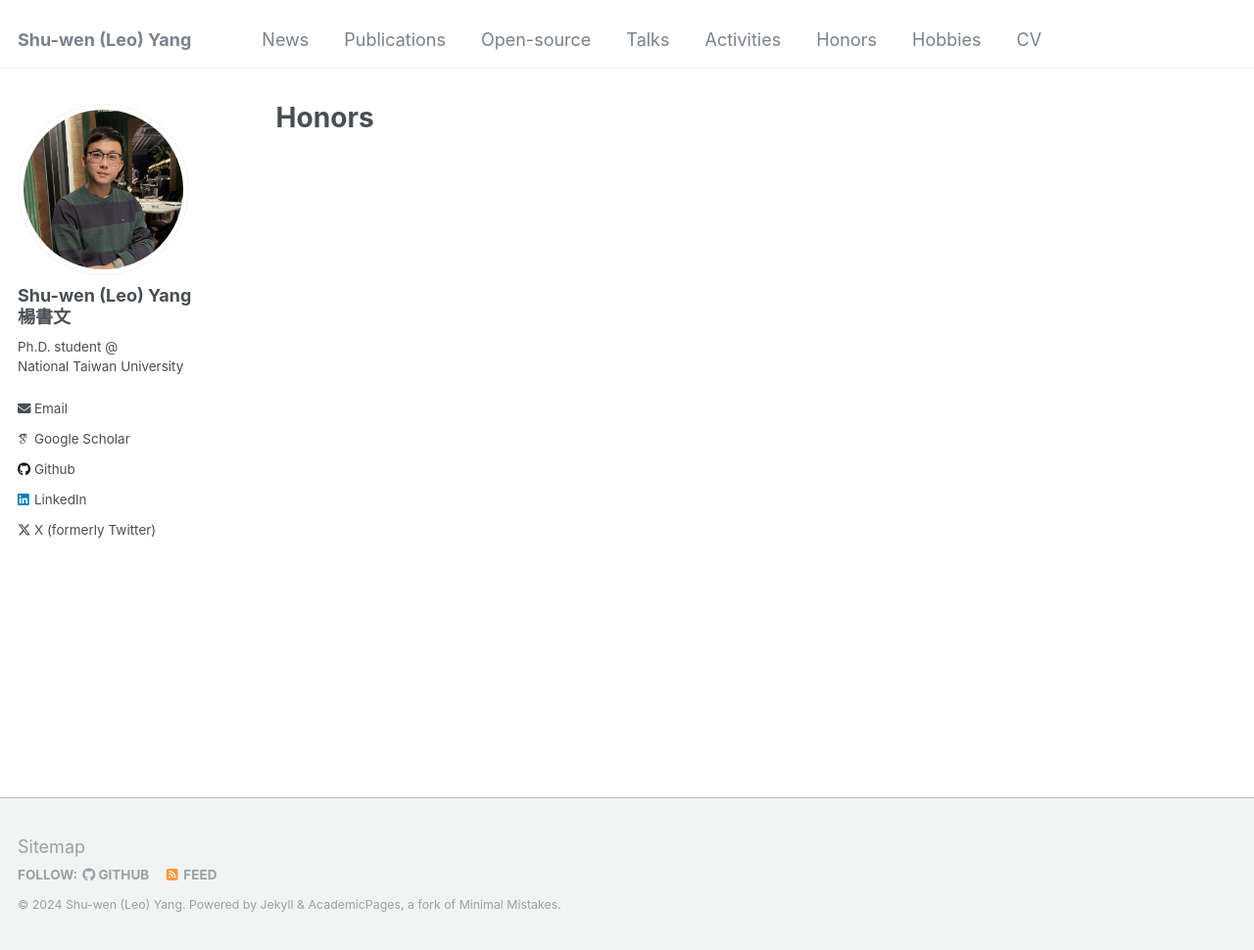
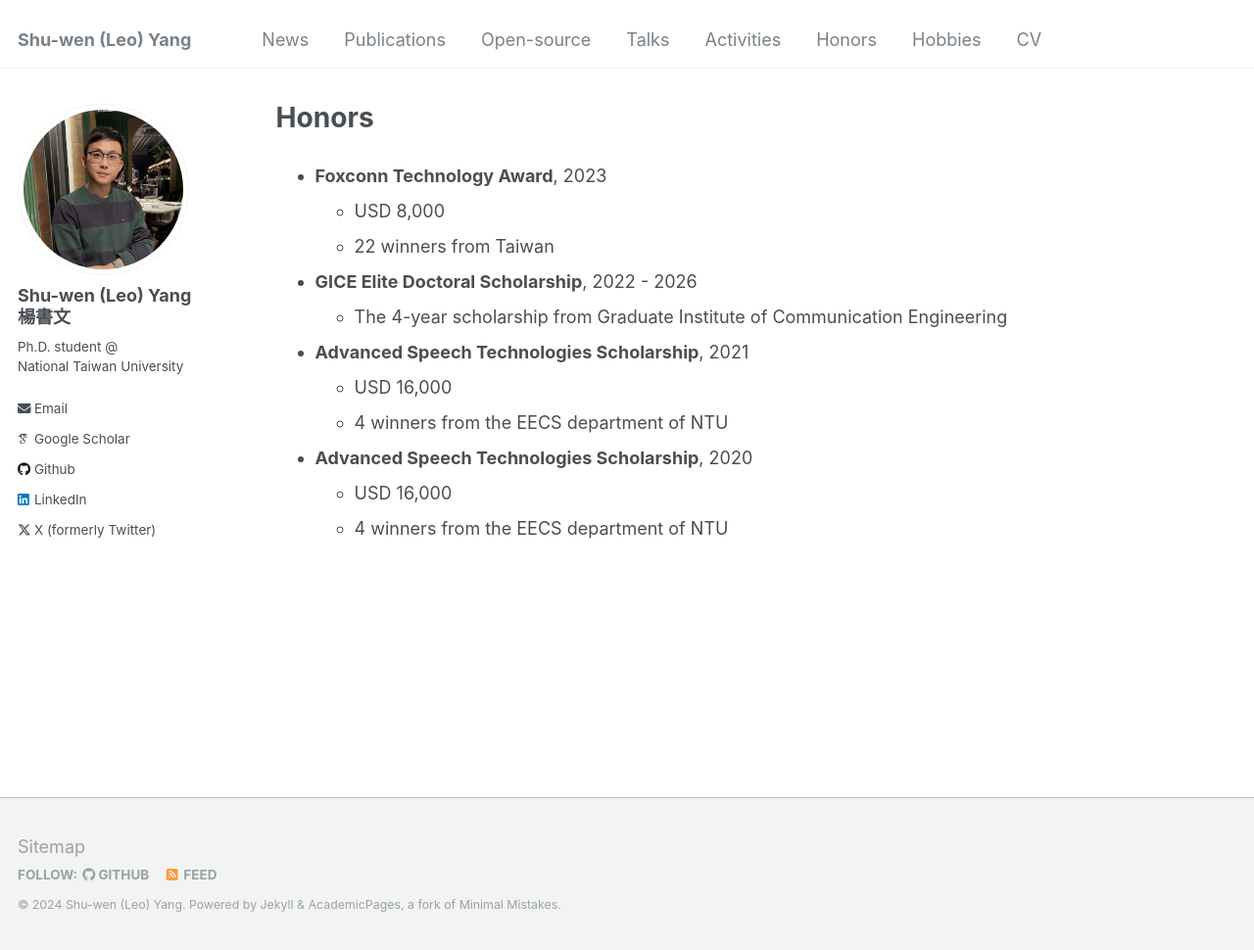
Before and after one commit to leo19941227/leo19941227.github.io, a Jekyll site: the page built from _pages/honors.md, in a window 1280 px wide and 970 px high. Shown: the whole window at 98% size. Built offline with Jekyll 4.4.1, drawn with Linux system fonts in a browser that asks for light colours; some web fonts are replaced.

Commit message:
add honors

```diff
--- a/_pages/honors.md
+++ b/_pages/honors.md
@@ -2,3 +2,15 @@
 permalink: /honors/
 title: "Honors"
 ---
+
+* **Foxconn Technology Award**, 2023
+    * USD 8,000
+    * 22 winners from Taiwan
+* **GICE Elite Doctoral Scholarship**, 2022 - 2026
+    * The 4-year scholarship from Graduate Institute of Communication Engineering
+* **Advanced Speech Technologies Scholarship**, 2021
+    * USD 16,000
+    * 4 winners from the EECS department of NTU
+* **Advanced Speech Technologies Scholarship**, 2020
+    * USD 16,000
+    * 4 winners from the EECS department of NTU
```
